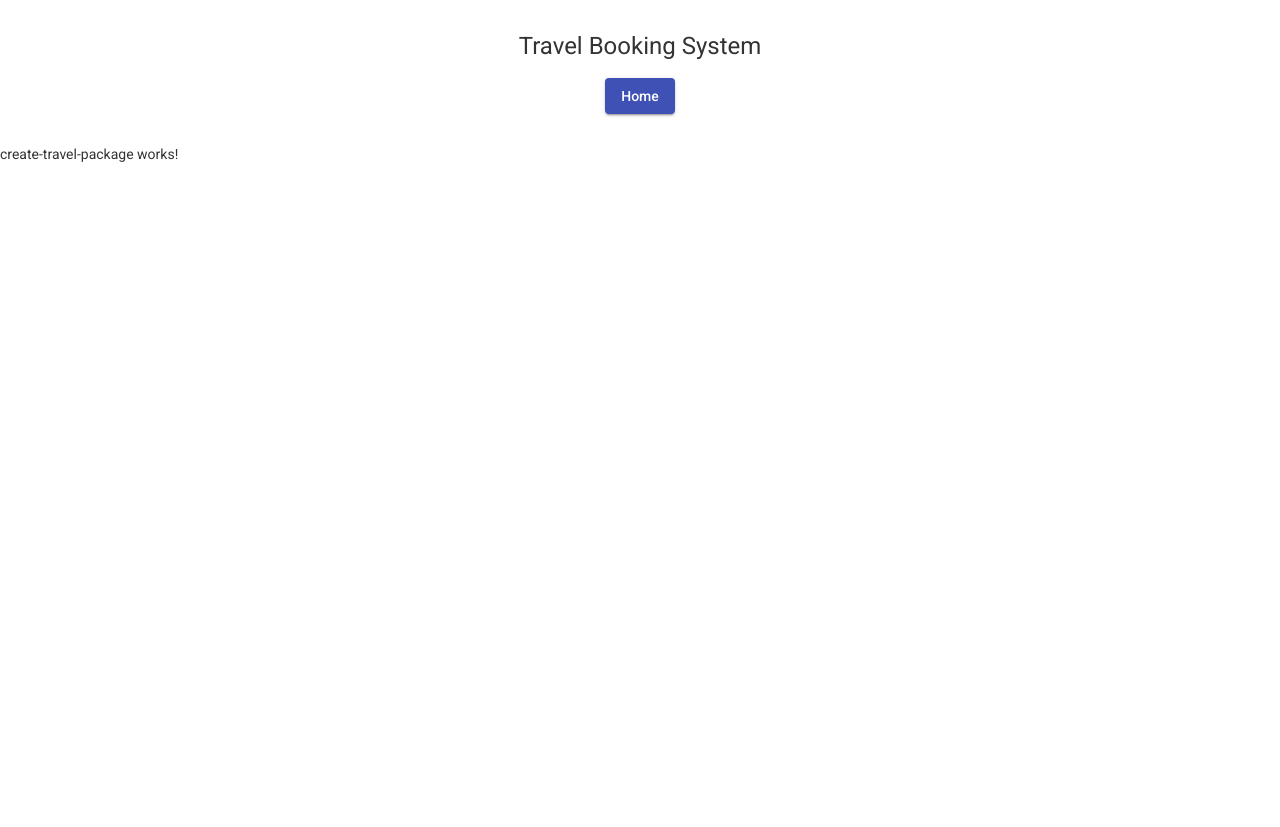
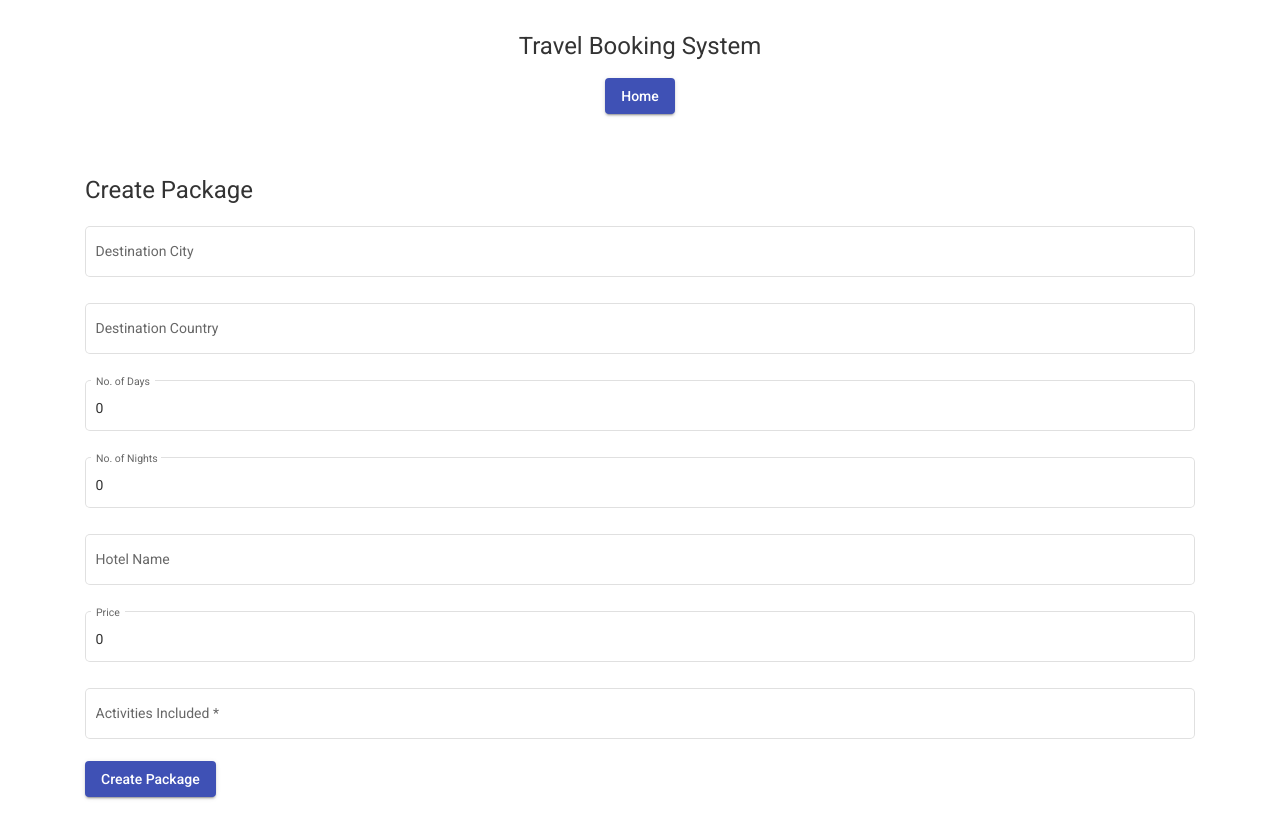
Before and after one commit to MannParutthi/Travel-Booking-System, an Angular app in the folder Travel-Booking-System-Client/: page /create-travel-package in a window 1280 px wide. Before the commit the page ends 800 px from the top, so only its background shows below. Built offline with nearby package versions, Linux system fonts and the light colour scheme.

Commit message:
Travel Package UI

```diff
--- a/Travel-Booking-System-Client/src/app/create-travel-package/create-travel-package.component.html
+++ b/Travel-Booking-System-Client/src/app/create-travel-package/create-travel-package.component.html
@@ -1 +1,103 @@
-<p>create-travel-package works!</p>
+<div class="container">
+    <form [formGroup]="formGroup">
+      <h1>Create Package</h1>
+      <div fxLayout="column">
+
+
+        <mat-form-field appearance="outline" class="field">
+          <mat-label>Destination City</mat-label>
+          <input matInput formControlName="destinationCity" id="destinationCity" class="small-input" />
+        </mat-form-field>
+
+        <mat-form-field appearance="outline" class="field">
+          <mat-label>Destination Country</mat-label>
+          <input matInput formControlName="destinationCountry" id="destinationCountry" class="small-input" />
+        </mat-form-field>
+
+        <mat-form-field appearance="outline" class="field">
+          <mat-label>No. of Days</mat-label>
+          <input matInput type="number" formControlName="noOfDays" id="noOfDays" class="small-input" />
+        </mat-form-field>
+
+        <mat-form-field appearance="outline" class="field">
+          <mat-label>No. of Nights</mat-label>
+          <input matInput type="number" formControlName="noOfNights" id="noOfNights" class="small-input" />
+        </mat-form-field>
+
+        <mat-form-field appearance="outline" class="field">
+          <mat-label>Hotel Name</mat-label>
+          <input matInput formControlName="hotelName" id="hotelName" class="small-input" />
+        </mat-form-field>
+
+        <mat-form-field appearance="outline" class="field">
+          <mat-label>Price</mat-label>
+          <input matInput type="number" formControlName="price" id="price" class="small-input" />
+        </mat-form-field>
+
+        <mat-form-field appearance="outline" class="field">
+            <mat-label>Activities Included</mat-label>
+            <input matInput type="text" formControlName="activitiesIncluded" id="activitiesIncluded" required>
+          </mat-form-field>
+
+      </div>
+    </form>
+
+    <button mat-raised-button color="primary" (click)="createPackage()" id="createPackageBtn">Create Package</button>
+
+    <br />
+
+    <div *ngIf="createPackageAPIResponse !== undefined">{{ createPackageAPIResponse }}</div>
+  </div>
+
+  <div class="container" *ngIf="allPackagesList.length > 0">
+    <h1>List of all Packages</h1>
+
+    <table mat-table [dataSource]="allPackagesList" class="mat-elevation-z8">
+        <ng-container matColumnDef="id">
+          <th mat-header-cell *matHeaderCellDef> Package Id </th>
+          <td mat-cell *matCellDef="let element"> {{element.id}} </td>
+        </ng-container>
+
+        <ng-container matColumnDef="destinationCity">
+          <th mat-header-cell *matHeaderCellDef> Destination City </th>
+          <td mat-cell *matCellDef="let element"> {{element.destinationCity}} </td>
+        </ng-container>
+
+        <ng-container matColumnDef="destinationCountry">
+          <th mat-header-cell *matHeaderCellDef> Destination Country </th>
+          <td mat-cell *matCellDef="let element"> {{element.destinationCountry}} </td>
+        </ng-container>
+
+        <ng-container matColumnDef="hotelName">
+          <th mat-header-cell *matHeaderCellDef> Hotel Name </th>
+          <td mat-cell *matCellDef="let element"> {{element.hotelName}} </td>
+        </ng-container>
+
+        <ng-container matColumnDef="noOfDays">
+          <th mat-header-cell *matHeaderCellDef>No of Days</th>
+          <td mat-cell *matCellDef="let element"> {{element.noOfDays}} </td>
+        </ng-container>
+
+        <ng-container matColumnDef="noOfNights">
+            <th mat-header-cell *matHeaderCellDef>No of Nights</th>
+            <td mat-cell *matCellDef="let element"> {{element.noOfNights}} </td>
+          </ng-container>
+
+          <ng-container matColumnDef="price">
+            <th mat-header-cell *matHeaderCellDef>Price</th>
+            <td mat-cell *matCellDef="let element"> {{element.price}} </td>
+          </ng-container>
+
+          <ng-container matColumnDef="activitiesIncluded">
+            <th mat-header-cell *matHeaderCellDef> Activities Included </th>
+            <td mat-cell *matCellDef="let element">
+              <ul>
+                <li *ngFor="let activity of element.activitiesIncluded">{{ activity }}</li>
+              </ul>
+            </td>
+          </ng-container>
+
+        <tr mat-header-row *matHeaderRowDef="displayedColumns"></tr>
+        <tr mat-row *matRowDef="let row; columns: displayedColumns;"></tr>
+      </table>
+  </div>
--- a/Travel-Booking-System-Client/src/app/create-travel-package/create-travel-package.component.scss
+++ b/Travel-Booking-System-Client/src/app/create-travel-package/create-travel-package.component.scss
@@ -0,0 +1,12 @@
+.container {
+    padding: 30px;
+  }
+
+  .field {
+    width: 100%;
+    margin-right: 10px;
+  }
+
+  table {
+    width: 100%;
+  }
--- a/Travel-Booking-System-Client/src/app/create-travel-package/create-travel-package.component.ts
+++ b/Travel-Booking-System-Client/src/app/create-travel-package/create-travel-package.component.ts
@@ -1,4 +1,6 @@
 import { Component, OnInit } from '@angular/core';
+import { FormArray, FormBuilder, FormGroup,Validators } from '@angular/forms';
+import { CreateTravelPackageService } from './create-travel-package.service';
 
 @Component({
   selector: 'app-create-travel-package',
@@ -7,9 +9,48 @@ import { Component, OnInit } from '@angular/core';
 })
 export class CreateTravelPackageComponent implements OnInit {
 
-  constructor() { }
+  formGroup: FormGroup = this.formBuilder.group({
+
+    'destinationCity': [null, []],
+    'destinationCountry': [null, []],
+    'noOfDays': [0, []],
+    'noOfNights': [0, []],
+    'hotelName': [null, []],
+    'price': [0, []],
+    'activitiesIncluded': [null, []],
+  });
+
+
+  createPackageAPIResponse: any;
+
+  allPackagesList: any[] = [];
+
+  displayedColumns: string[] = ['id', 'destinationCity', 'destinationCountry', 'hotelName', 'noOfDays','noOfNights', 'price','activitiesIncluded'];
+
+  constructor(private formBuilder: FormBuilder, private packageService: CreateTravelPackageService) { }
 
   ngOnInit(): void {
   }
 
+  createPackage() {
+    let payload = this.formGroup.getRawValue()
+    payload.activitiesIncluded = payload.activitiesIncluded.split(',');
+    this.packageService.createPackage(payload).subscribe((res) => {
+      this.createPackageAPIResponse = res;
+      console.log("createPackageAPIResponse ==> " + this.createPackageAPIResponse);
+      this.getAllPackages();
+    });
+  }
+
+  getAllPackages() {
+    debugger;
+    this.packageService.getAllPackages().subscribe((res) => {
+      this.allPackagesList = res;
+      console.log("getAllPackages ==> " + res);
+    });
+  }
+
+
+
+
 }
--- a/Travel-Booking-System-Client/src/app/create-travel-package/create-travel-package.service.ts
+++ b/Travel-Booking-System-Client/src/app/create-travel-package/create-travel-package.service.ts
@@ -1,9 +1,20 @@
 import { Injectable } from '@angular/core';
-
+import { HttpClient } from '@angular/common/http';
+import { Observable } from 'rxjs';
 @Injectable({
   providedIn: 'root'
 })
 export class CreateTravelPackageService {
 
-  constructor() { }
+  private baseUrl = "http://localhost:8081/api/v1";
+
+  constructor(private http: HttpClient) { }
+
+  createPackage(touristpackage: any): Observable<any> {
+    return this.http.post(`${this.baseUrl}/tourist-packages/create`, touristpackage, { responseType: 'text' }) as Observable<any>;
+  }
+
+  getAllPackages(): Observable<any> {
+    return this.http.get(`${this.baseUrl}/tourist-packages/all`) as Observable<any>;
+  }
 }
--- a/Travel-Booking-System-Client/src/app/update-booking/update-booking.service.ts
+++ b/Travel-Booking-System-Client/src/app/update-booking/update-booking.service.ts
@@ -12,7 +12,7 @@ export class UpdateBookingService {
 
   updateBooking(booking: any): Observable<any> {
     let bookingId = booking.id;
-    return this.http.post(`${this.baseUrl}/bookings/update${bookingId}`, booking, { responseType: 'text' }) as Observable<any>;
+    return this.http.put(`${this.baseUrl}/bookings/update/${bookingId}`, booking, { responseType: 'text' }) as Observable<any>;
   }
 
   getAllBookings(): Observable<any> {
```
Also changed, not shown: 1 other file (tests, documents, lock files or other folders).
